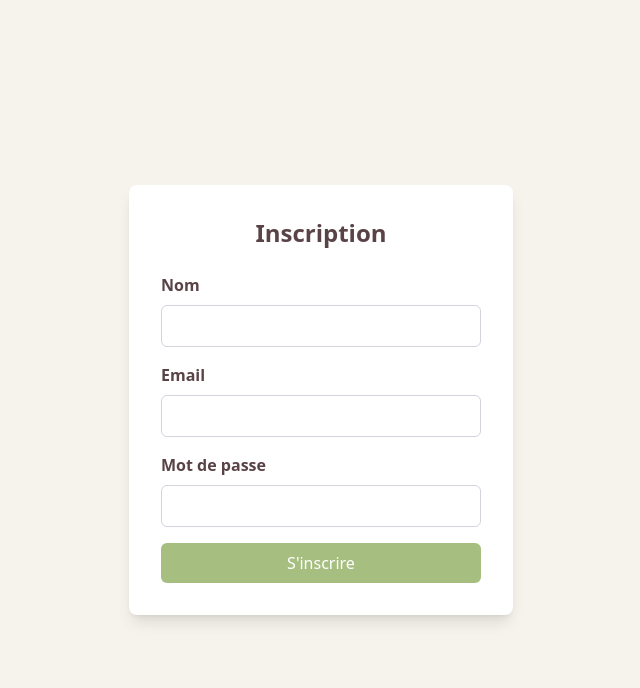
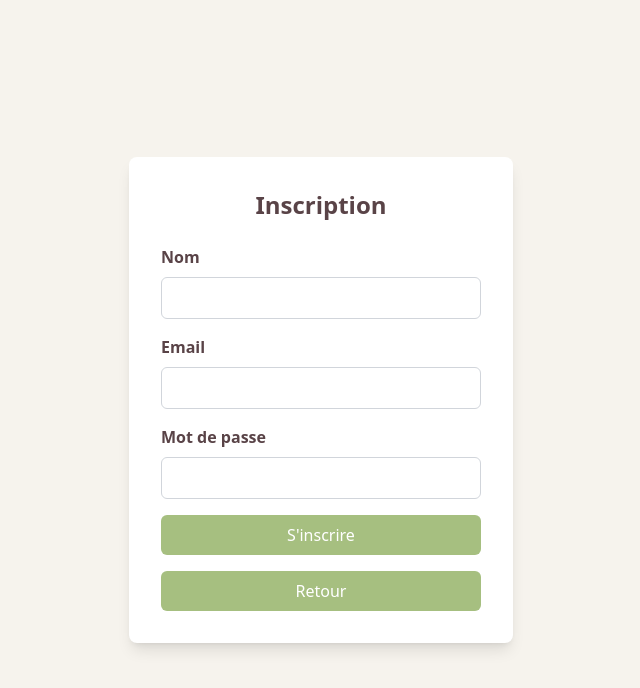
Before and after one commit to OP181SD/matcha, a React (Create React App) app in the folder frontend/: page /signup in a window 1280 px wide. Shown: the top 688 px of the page, without its empty margins (319-959 px from the left). Built offline with nearby package versions, Linux system fonts and the light colour scheme; the HTML template or start-up script is replaced by a standard one.

Commit message:
ajout du buton retour

```diff
--- a/frontend/src/Signup.jsx
+++ b/frontend/src/Signup.jsx
@@ -1,4 +1,5 @@
 import React, { useState } from 'react';
+import { Link } from 'react-router-dom';
 
 export function Signup() {
     const [formData, setFormData] = useState({
@@ -25,9 +26,9 @@ export function Signup() {
             },
             body: JSON.stringify(formData)
         })
-        .then(response => response.json())
-        .then(data => console.log('Success:', data))
-        .catch((error) => console.error('Error:', error));
+            .then(response => response.json())
+            .then(data => console.log('Success:', data))
+            .catch((error) => console.error('Error:', error));
     };
 
     return (
@@ -69,9 +70,15 @@ export function Signup() {
                 </div>
                 <button
                     type='submit'
-                    className='w-full bg-tea text-white p-2 rounded-md hover:bg-[#74a12e] transition'>
+                    className='w-full mb-4 bg-tea text-white p-2 rounded-md hover:bg-[#74a12e] transition'>
                     S'inscrire
                 </button>
+                <Link to= "/">
+                    <button
+                        className='w-full bg-tea text-white p-2 rounded-md hover:bg-[#74a12e] transition'>
+                        Retour
+                    </button>
+                </Link>
             </form>
         </div>
     );
```
